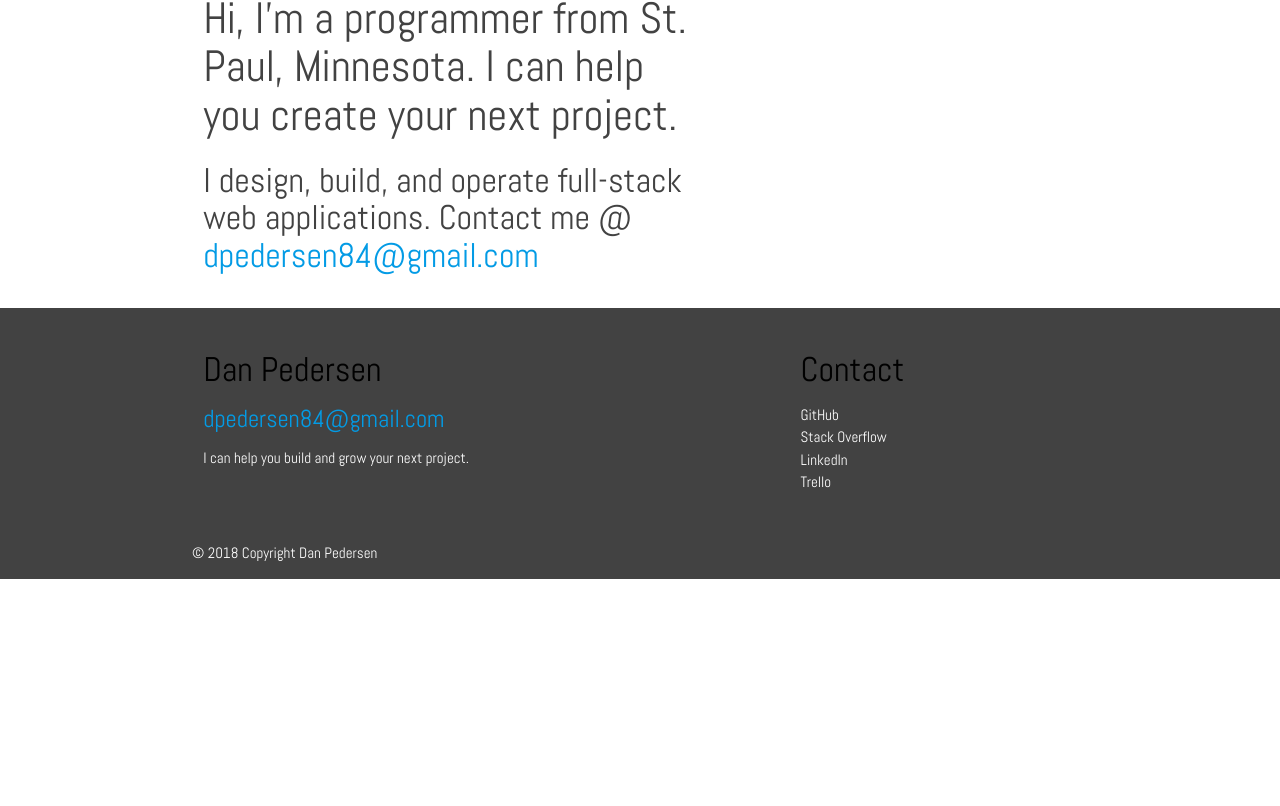
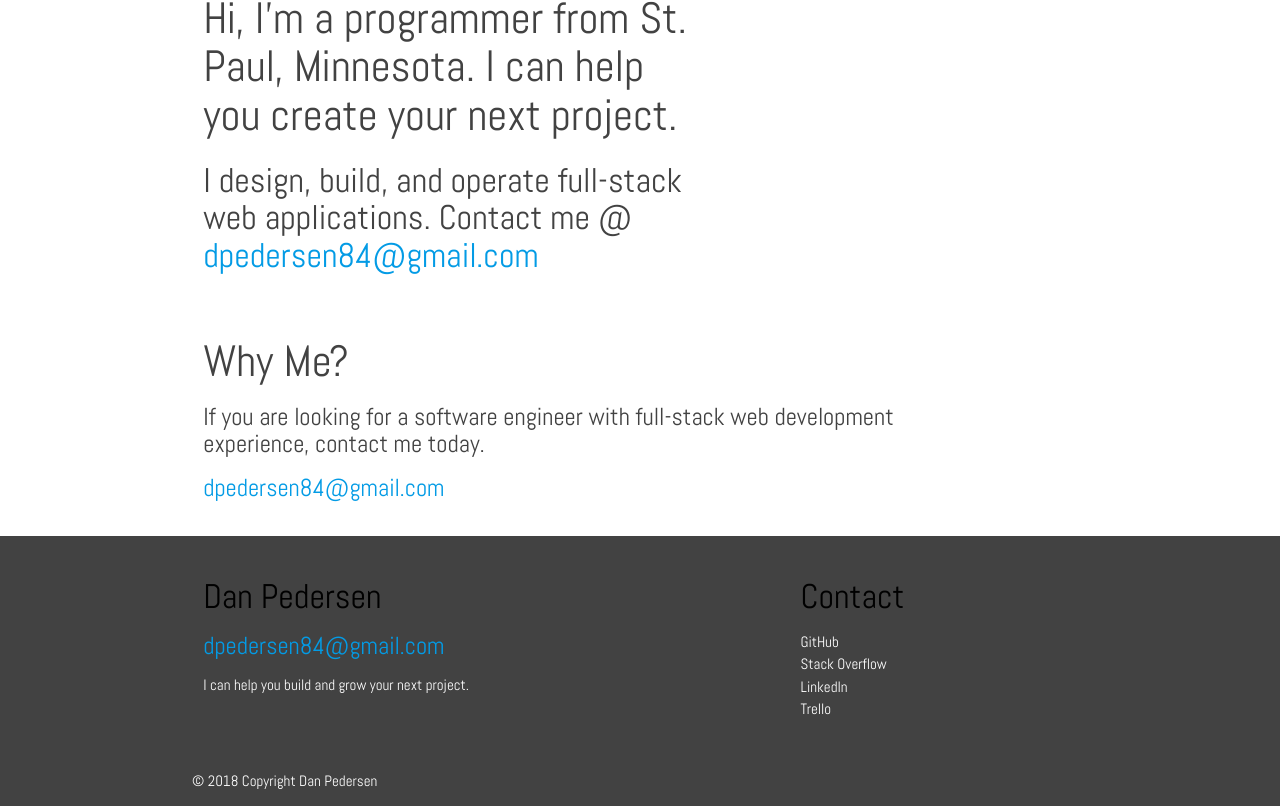
Before and after one commit to dpedersen84/dpedersen84.github.io, a React (Create React App) app in the folder reactportfolio/: page / in a window 1280 px wide. Shown: the part 599-1405 px from the top of the page. Before the commit the page ends 1178 px from the top, so only its background shows below. Built offline with nearby package versions, Linux system fonts and the light colour scheme.

Commit message:
closer component, json created for current/future projects for easier data display

```diff
--- a/reactportfolio/src/App.js
+++ b/reactportfolio/src/App.js
@@ -2,6 +2,7 @@ import React, { Component } from 'react';
 import Navbar from "./components/Navbar";
 import Jumbotron from "./components/Jumbotron";
 import About from "./components/About";
+import Closer from "./components/Closer";
 import Footer from "./components/Footer";
 
 class App extends Component {
@@ -12,6 +13,7 @@ class App extends Component {
       <Jumbotron
         backgroundImage="https://i.imgur.com/Lx2Sm3S.jpg"/>
       <About />
+      <Closer />
       <Footer />
       </div>
     );
--- a/reactportfolio/src/components/Closer/Closer.js
+++ b/reactportfolio/src/components/Closer/Closer.js
@@ -0,0 +1,26 @@
+import React from "react";
+
+class Closer extends React.Component {
+    render() {
+        return(
+            <div>
+                <div className="container white">
+                    <div className="row">
+                        <div className="col m10 s1">
+                            <p className="grey-text text-darken-3 lighten-3">
+                                <h3>Why Me?</h3>
+                                <h5>If you are looking for a software engineer with full-stack web development
+                                    experience, contact me today.
+                                </h5>
+                                <h5><a href="mailto:dpedersen84@gmail.com" id="contact">dpedersen84@gmail.com</a></h5>
+                            </p>
+                        </div>
+
+                    </div>
+                </div>
+            </div>
+        )
+    }
+}
+
+export default Closer;
--- a/reactportfolio/src/components/Closer/index.js
+++ b/reactportfolio/src/components/Closer/index.js
@@ -0,0 +1 @@
+export { default } from "./Closer";
```
Also changed, not shown: reactportfolio/src/projects.json (added, +34 -0 lines).
